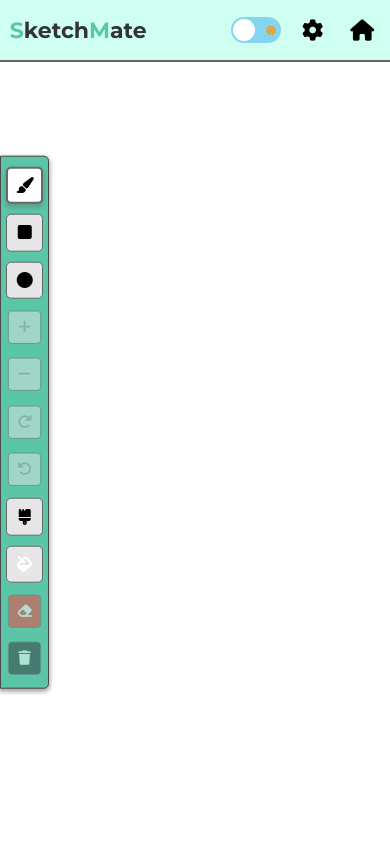
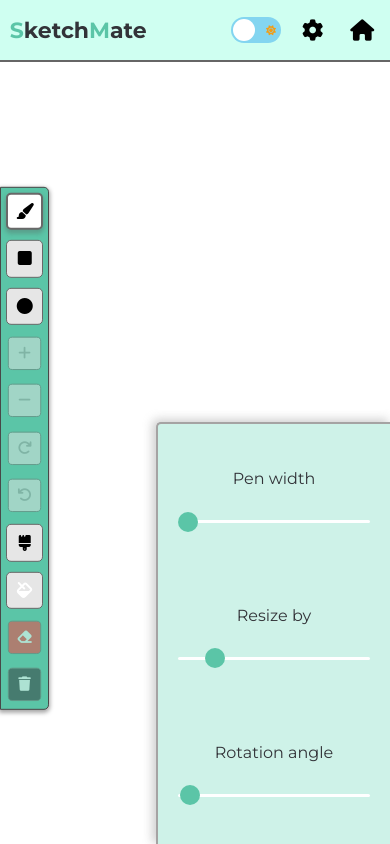
Before and after one commit to RonFelsenfeld/SketchMate-Frontend, a React (Vite) app: page /canvas in a window 390 px wide. Built offline with nearby package versions, Linux system fonts and the light colour scheme.

Commit message:
Make canvas settings responsive

```diff
--- a/src/assets/style/components/canvas/_canvas-controls.scss
+++ b/src/assets/style/components/canvas/_canvas-controls.scss
@@ -50,7 +50,13 @@
   }
 
   @include for-small-layout {
-    padding: 10px 5px;
+    transform: translateY(-45%);
+    padding: 5px;
+
+    &.drawing {
+      opacity: 0.5;
+      transform: translate(-70%, -45%);
+    }
 
     .btn {
       &:is(.btn-shape, .btn-size, .btn-rotate, .btn-color) {
--- a/src/assets/style/components/canvas/_canvas-header.scss
+++ b/src/assets/style/components/canvas/_canvas-header.scss
@@ -6,9 +6,11 @@
   }
 
   &.dark {
-    .btn-home {
-      &::before {
-        color: $secondary-font-clr;
+    .btns-container {
+      button {
+        &::before {
+          color: $secondary-font-clr;
+        }
       }
     }
   }
--- a/src/assets/style/components/canvas/_canvas-settings.scss
+++ b/src/assets/style/components/canvas/_canvas-settings.scss
@@ -12,6 +12,27 @@
   box-shadow: $settings-shadow;
   cursor: default;
   --animate-duration: 0.6s;
+
+  @include for-mobile-layout {
+    padding: 20px;
+
+    height: 50dvh;
+    width: 60vw;
+
+    .settings-form {
+      width: 100%;
+      height: 100%;
+      justify-content: space-between;
+
+      .input-container {
+        flex-direction: column;
+
+        input[type='range'] {
+          width: 100%;
+        }
+      }
+    }
+  }
 
   &.dark {
     background-color: $dark-theme-clr--5;
--- a/src/pages/CanvasIndex.jsx
+++ b/src/pages/CanvasIndex.jsx
@@ -8,7 +8,7 @@ import { CanvasHeader } from '../components/canvas/CanvasHeader'
 import { Canvas } from '../components/canvas/Canvas'
 
 export function CanvasIndex() {
-  const [isShowingSettings, setIsShowingSettings] = useState(false)
+  const [isShowingSettings, setIsShowingSettings] = useState(true)
   const canvasIndex = useRef(null)
   const { getThemeClass } = useTheme()
   const navigate = useNavigate()
```
